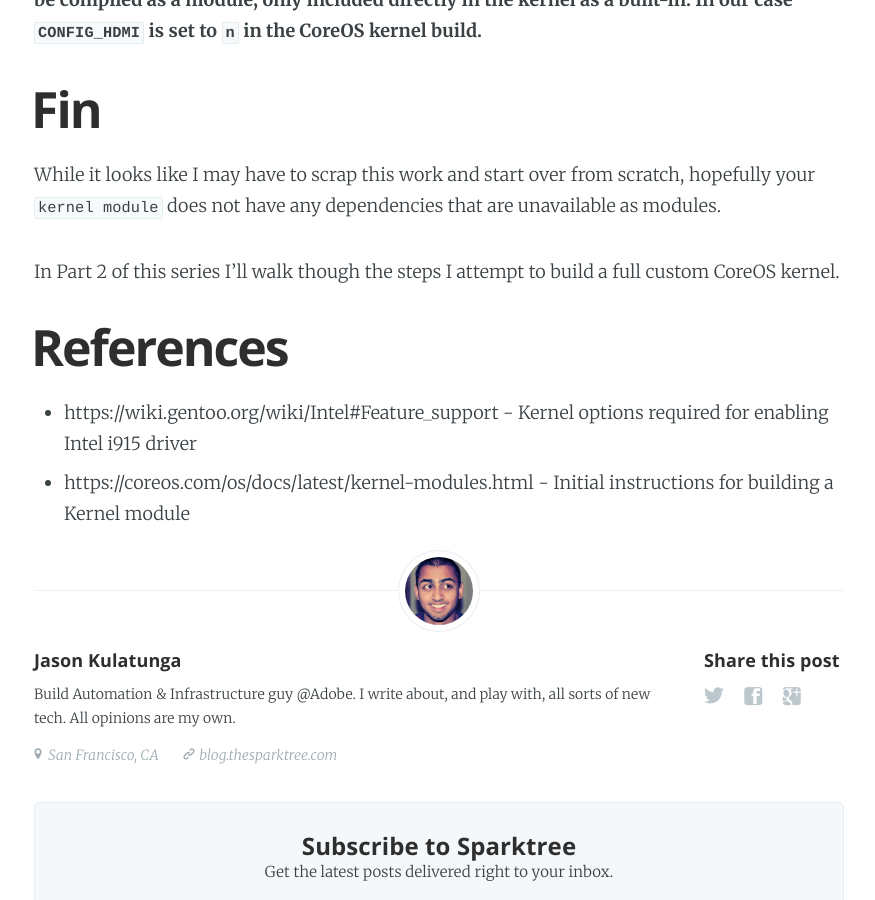
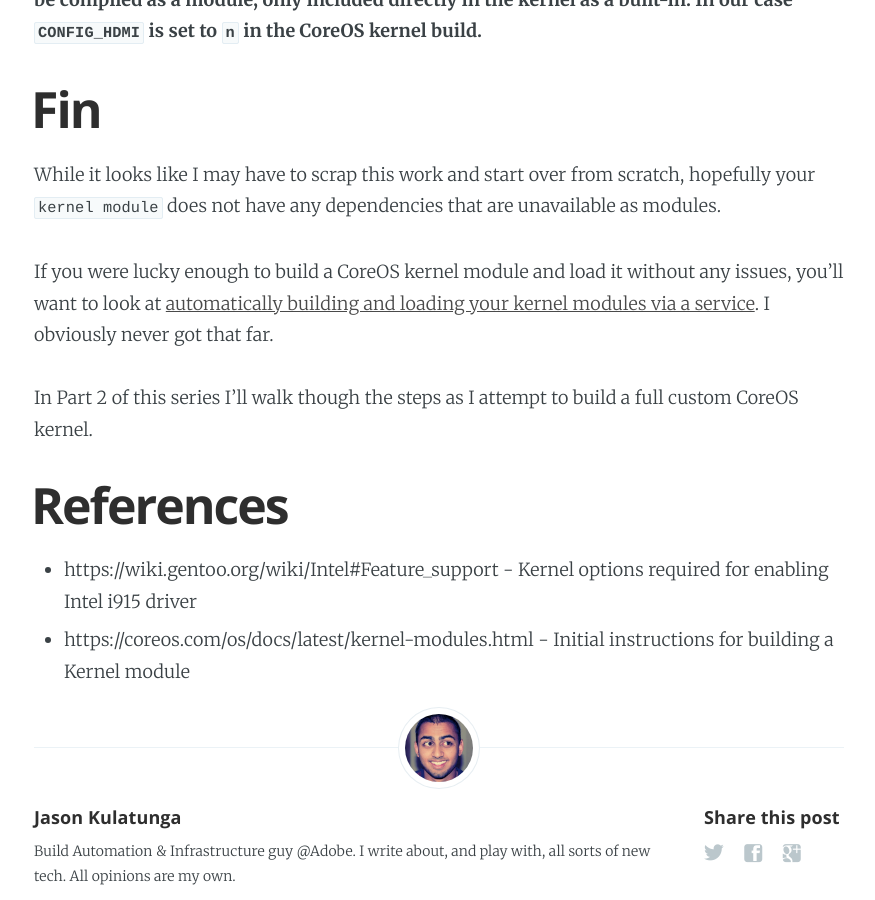
Before and after one commit to AnalogJ/thesparktree-blog, a Jekyll site: the page built from _posts/2018-12-09-customize-coreos-kernel-part-1.md, in a window 1280 px wide and 900 px high, scrolled down 12169 px. Shown: the whole window, without its empty margins (201-1076 px from the left). Built offline with Jekyll 4.4.1, drawn with Linux system fonts in a browser that asks for light colours; nearby versions of some CDN libraries; comment, search, counter and statistics services are not loaded.

Commit message:
update text.

```diff
--- a/_posts/2018-12-09-customize-coreos-kernel-part-1.md
+++ b/_posts/2018-12-09-customize-coreos-kernel-part-1.md
@@ -328,7 +328,12 @@ directly in the kernel as a built-in. In our case `CONFIG_HDMI` is set to `n` in
 While it looks like I may have to scrap this work and start over from scratch, hopefully your `kernel module` does not have any
 dependencies that are unavailable as modules.
 
-In Part 2 of this series I'll walk though the steps I attempt to build a full custom CoreOS kernel.
+If you were lucky enough to build a CoreOS kernel module and load it without any issues, you'll want to look at
+[automatically building and loading your kernel modules via a service](https://gist.github.com/dm0-/0db058ba3a85d55aca99c93a642b8a20).
+I obviously never got that far.
+
+
+In Part 2 of this series I'll walk though the steps as I attempt to build a full custom CoreOS kernel.
 
 # References
 - https://wiki.gentoo.org/wiki/Intel#Feature_support - Kernel options required for enabling Intel i915 driver
```
